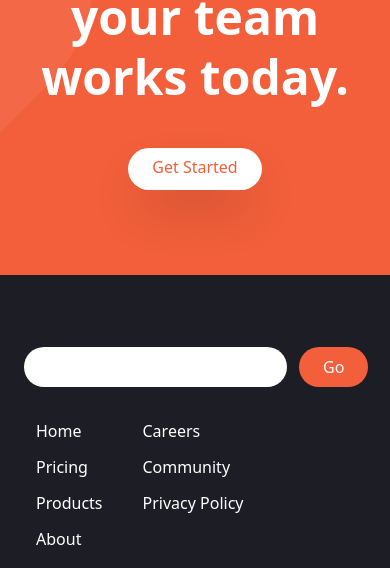
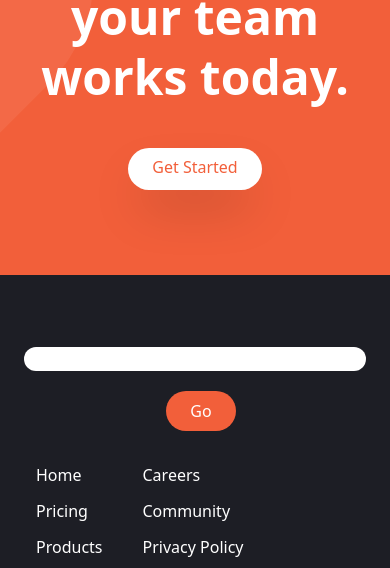
Before and after one commit to HENRYKC24/Landing-Page-with-TailwindCSS, a website: page index.html in a window 390 px wide. Shown: the part 3111-3679 px from the top of the page. Drawn offline with Linux system fonts and the light colour scheme.

Commit message:
Add documentation

```diff
--- a/index.html
+++ b/index.html
@@ -319,11 +319,11 @@
           <!-- Input Container -->
           <div class="flex flex-col justify-between">
             <form action="">
-              <div class="flex space-x-3">
+              <div class="flex justify-center flex-wrap md:flex-no-wrap space-x-3">
                 <input
                 type="text"
                 class="flex-1 px-4 rounded-full focus:outline-none">
-                <button class="px-6 py-2 text-white rounded-full bg-brightRed hover:bg-brightRedLight focus:outline-none">
+                <button class="px-6 mt-5 md:mt-0 py-2 text-white rounded-full bg-brightRed hover:bg-brightRedLight focus:outline-none">
                   Go
                 </button>
               </div>
```
Also changed, not shown: README.md (added), css/main.css, img/mobile_screenshot.png (added), img/screenshot.png (added), img/screenshot2.png (added).
